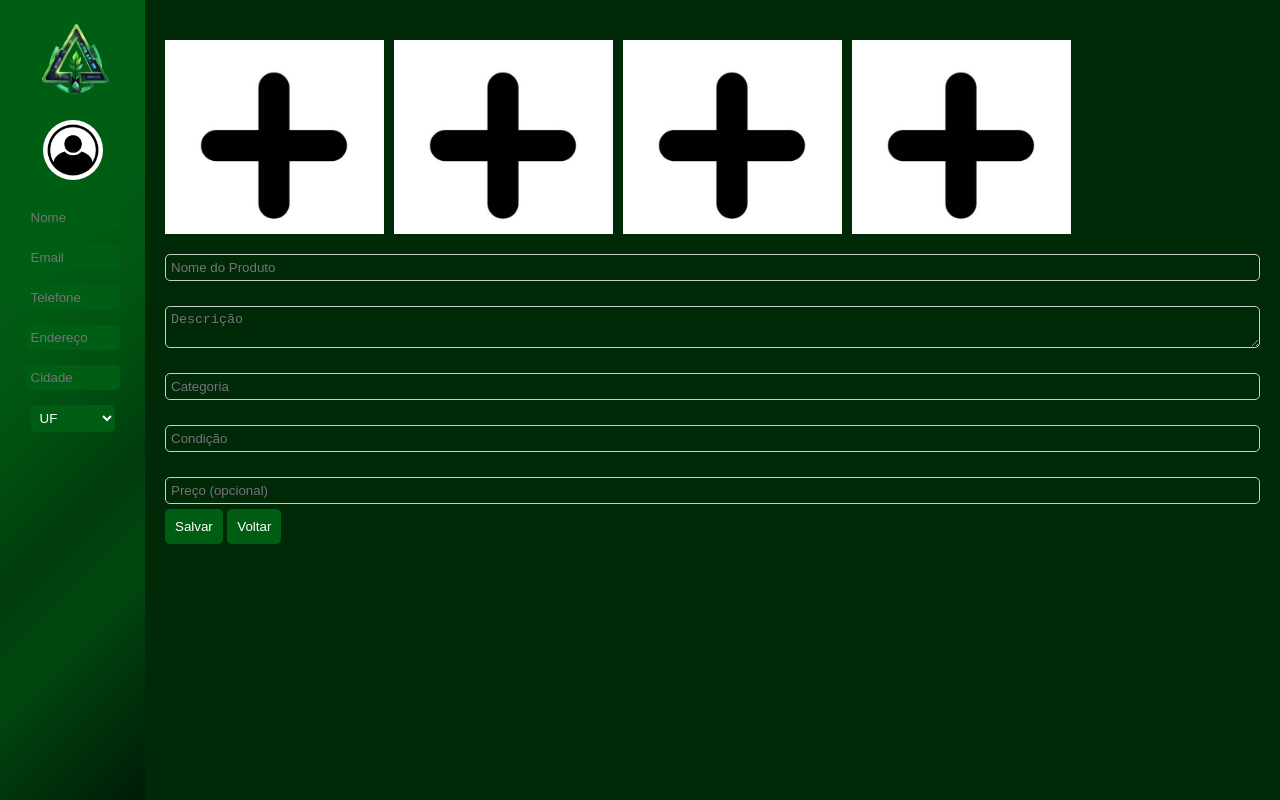
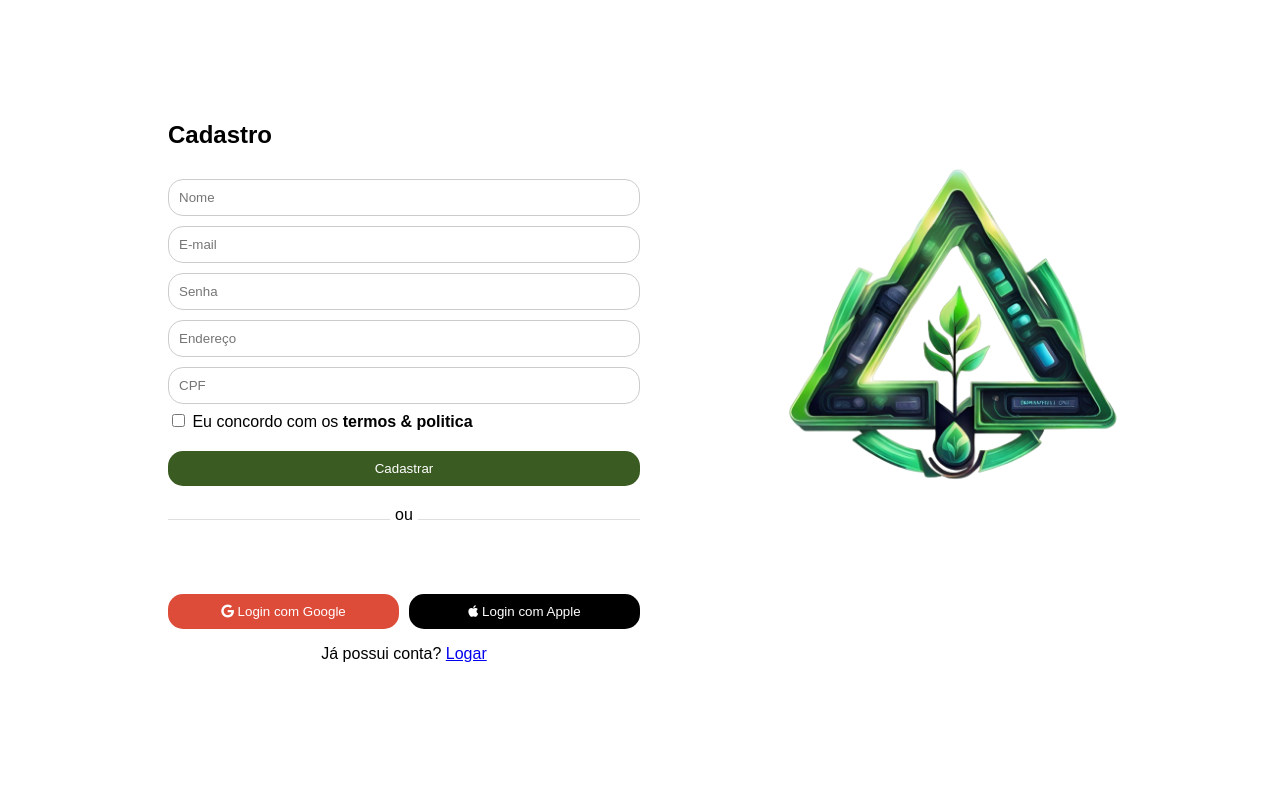
Before and after one commit to gaabriellevy/eco-match, a plain HTML site: page frontend/cadastro.html in a window 1280 px wide. Drawn offline with Linux system fonts and the light colour scheme.

Commit message:
pronto para apresentacao

```diff
--- a/frontend/cadastro.html
+++ b/frontend/cadastro.html
@@ -4,103 +4,51 @@
   <meta charset="UTF-8">
   <meta name="viewport" content="width=device-width, initial-scale=1.0">
   <link rel="shortcut icon" href="imagens/favicon.png" type="image/x-icon">
-  <link rel="stylesheet" href="Style/cadastro.css">
+  <link rel="stylesheet" href="Style/login.css">
+  <script src="https://kit.fontawesome.com/95ecdef344.js" crossorigin="anonymous"></script>
+  <script src="js/cadastro.js" defer></script>
   <title>Eco-Match</title>
 
 </head>
 <body>
-  <div class="cadastro">
-    <div class="barra-lateral">
-      <img class="logo" src="imagens/LogoSEMfundo.png" alt="Logo">
-      <img class="foto-usuario" src="imagens/usuario.png" alt="Foto do Usuário">
+  <div class="container">
+    <div class="esquerda">
+        <h2>Cadastro</h2>
+        <form id="cadastro-usuario-form">
+            <input type="text" name="nome" id="nome" placeholder="Nome" required>
 
-      <div class="caixa-info">
-          <input type="text" placeholder="Nome">
-      </div>
+            <input type="text" name="email"  id="email" placeholder="E-mail" required>
 
-      <div class="caixa-info">
-          <input type="text" placeholder="Email">
-      </div>
+            <input type="password" name="senha" id="senha" placeholder="Senha" required>
 
-      <div class="caixa-info">
-          <input type="text" placeholder="Telefone">
-      </div>
+            <input type="text" name="endereco" id="endereco" placeholder="Endereço" required>
+            <input type="text" name="cpf" id="cpf" placeholder="CPF" required>
 
-      <div class="caixa-info">
-          <input type="text" placeholder="Endereço">
-      </div>
 
-      <div class="caixa-info">
-          <input type="text" placeholder="Cidade">
-      </div>
+            <label>
+                <input type="checkbox" name="manter_conectado"> Eu concordo com os <strong> termos & politica </strong>
+            </label>
+            <input type="submit" value="Cadastrar">
 
-      <div class="caixa-info">
-          <select>
-              <option value="" disabled selected>UF</option>
-              <option value="AC">Acre</option>
-              <option value="AL">Alagoas</option>
-              <option value="AC">Acre</option>
-              <option value="AL">Alagoas</option>
-              <option value="AP">Amapá</option>
-              <option value="AM">Amazonas</option>
-              <option value="BA">Bahia</option>
-              <option value="CE">Ceará</option>
-              <option value="DF">Distrito Federal</option>
-              <option value="ES">Espírito Santo</option>
-              <option value="GO">Goiás</option>
-              <option value="MA">Maranhão</option>
-              <option value="MT">Mato Grosso</option>
-              <option value="MS">Mato Grosso do Sul</option>
-              <option value="MG">Minas Gerais</option>
-              <option value="PA">Pará</option>
-              <option value="PB">Paraíba</option>
-              <option value="PR">Paraná</option>
-              <option value="PE">Pernambuco</option>
-              <option value="PI">Piauí</option>
-              <option value="RJ">Rio de Janeiro</option>
-              <option value="RN">Rio Grande do Norte</option>
-              <option value="RS">Rio Grande do Sul</option>
-              <option value="RO">Rondônia</option>
-              <option value="RR">Roraima</option>
-              <option value="SC">Santa Catarina</option>
-              <option value="SP">São Paulo</option>
-              <option value="SE">Sergipe</option>
-              <option value="TO">Tocantins</option>
-          </select>
-      </div>
+            <div class="linhaOU">
+              <span class="linha"></span>
+              <span class="texto">ou</span>
+            </div>
+
+            <div class= "login-direto">
+            <button class="login-btn google" style= "margin-right: 10px;" ><i class="fa-brands fa-google"></i>  Login com Google</button>
+            <button class="login-btn apple"><i class="fa-brands fa-apple"></i>  Login com Apple</button>
+            </div>
+          <p id="mensagem"></p>
+        </form>
+      <p style= "text-align: center;"> Já possui conta? <a href="login.html"> Logar </a></p>
     </div>
 
-    <div class="container">
-      <div class="galeria" id="galeriaImagens">
-          <img src="imagens/imagem +.jpg" alt="Produto 1" onclick="selecionarImagem(1)">
-          <img src="imagens/imagem +.jpg" onclick="selecionarImagem(2)">
-          <img src="imagens/imagem +.jpg" onclick="selecionarImagem(3)">
-          <img src="imagens/imagem +.jpg" onclick="selecionarImagem(4)">
-
-      </div>
-
-      <div class="info-produto">
-          <input type="text" id="nomeProduto" placeholder="Nome do Produto">
-          <textarea id="descricaoProduto" placeholder="Descrição"></textarea>
-          <input type="text" id="categoriaProduto" placeholder="Categoria">
-          <input type="text" id="condicaoProduto" placeholder="Condição">
-          <input type="text" id="precoProduto" placeholder="Preço (opcional)" oninput="formatarMoeda(this)">
-      </div>
-
-      <button onclick="salvarProduto()">Salvar</button>
-      <button onclick="voltar()">Voltar</button>
+    <div class="direita">
+      <img src="imagens/LogoSEMfundo.png" alt="Descrição da imagem" class="imagem">
     </div>
-
 
   </div>
 
-  <script>
-    function formatarMoeda(input) {
-        var valor = input.value.replace(/\D/g, '');
-        valor = (valor / 100).toLocaleString('pt-BR', { style: 'currency', currency: 'BRL' });
-        input.value = valor;
-    }
-  </script>
-
 </body>
 </html>
--- a/frontend/js/app.js
+++ b/frontend/js/app.js
@@ -15,7 +15,10 @@ document.addEventListener("DOMContentLoaded", () => {
 
             link = document.createElement('a');
                 imagem = document.createElement('img');
-                imagem.src = "imagens/ComputadorDAecomatch.jpg";
+                if(e.imagem)
+                    imagem.src = "imagens/"+e.imagem;
+                else
+                    imagem.src = "imagens/ComputadorDAecomatch.jpg";
             link.append(imagem);
 
 
```
Also changed, not shown: frontend/Style/telaPrincipal.css (+14 -11 lines), frontend/app.html (+1 -1 lines), frontend/cadastroUSUARIO.html (deleted, +0 -54 lines), frontend/cadastro_produto.html (added, +67 -0 lines), frontend/js/cadastro_produto.js (added, +46 -0 lines), frontend/imagens/imagem1.jpg (added), frontend/imagens/imagem2.jpg (added), frontend/imagens/imagem3.jpg (added), frontend/imagens/imagem4.jpg (added), frontend/imagens/imagem5.jpg (added).
